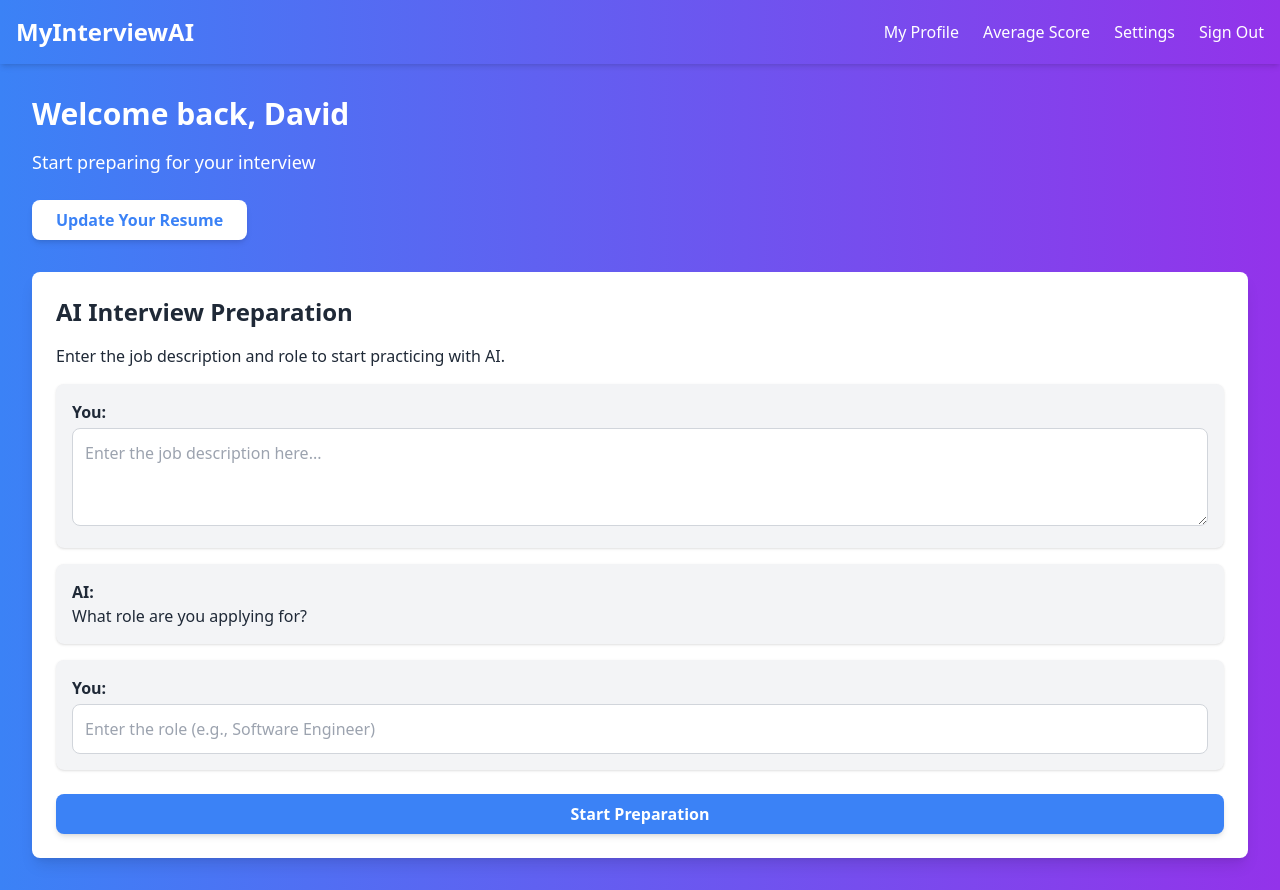
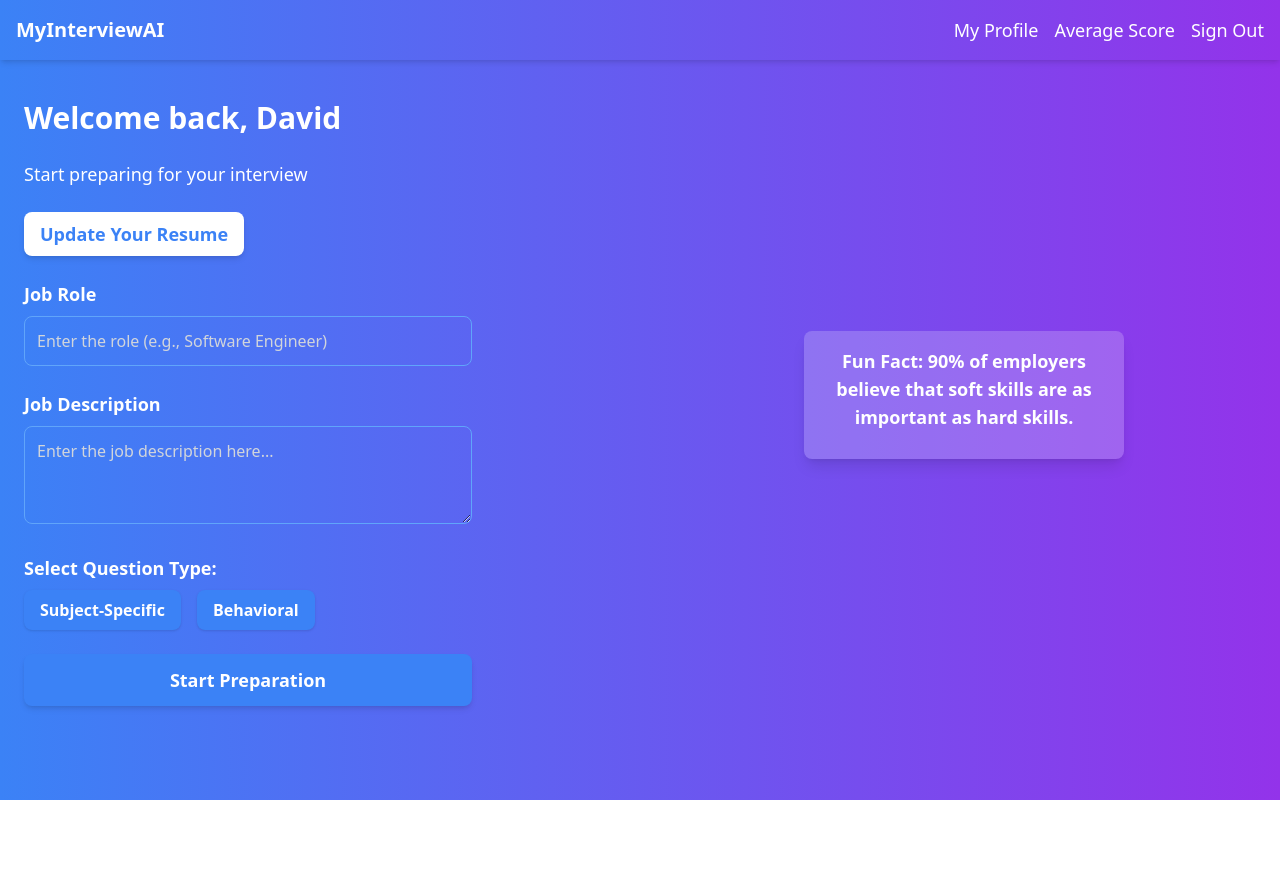
Before and after one commit to AkshayVoora/MyInterviewAI, a React (Create React App) app in the folder frontend/: page /dashboard in a window 1280 px wide. After the commit the page ends 800 px from the top, so only its background shows below. Built offline with nearby package versions, Linux system fonts and the light colour scheme.

Commit message:
Updated button styles for consistent UI on the Dashboard

```diff
--- /dev/null
+++ b/frontend/src/components/AnimatedTips.js
@@ -0,0 +1,29 @@
+import React, { useState, useEffect } from 'react';
+
+const tips = [
+   "Tip: Research the company's values and culture before your interview.",
+   "Fun Fact: 90% of employers believe that soft skills are as important as hard skills.",
+   "Did you know? Most interviewers decide within 5 minutes if a candidate is a good fit.",
+   "Pro Tip: Have examples ready to demonstrate your problem-solving skills.",
+   "Industry Insight: Many companies ask behavioral questions to assess cultural fit.",
+   "Quick Tip: Practice common interview questions with a friend or mirror.",
+];
+
+function AnimatedTips() {
+   const [currentTipIndex, setCurrentTipIndex] = useState(0);
+
+   useEffect(() => {
+      const interval = setInterval(() => {
+         setCurrentTipIndex((prevIndex) => (prevIndex + 1) % tips.length);
+      }, 5000); // Change tip every 5 seconds
+      return () => clearInterval(interval);
+   }, []);
+
+   return (
+      <div className="relative w-80 h-32 bg-white bg-opacity-20 rounded-lg p-4 shadow-lg text-white text-center overflow-hidden">
+         <p className="text-lg font-semibold animate-fade">{tips[currentTipIndex]}</p>
+      </div>
+   );
+}
+
+export default AnimatedTips;
--- a/frontend/src/pages/Dashboard.js
+++ b/frontend/src/pages/Dashboard.js
@@ -1,116 +1,88 @@
 // src/pages/Dashboard.js
 import React, { useState } from 'react';
 import { Link, useNavigate } from 'react-router-dom';
+import AnimatedTips from '../components/AnimatedTips';
 
 function Dashboard() {
    const [showSignOutModal, setShowSignOutModal] = useState(false);
+   const [selectedType, setSelectedType] = useState(null); // State to manage selected button
    const navigate = useNavigate();
 
-   const handleSignOut = () => {
-      setShowSignOutModal(true);
-   };
-
+   const handleSignOut = () => setShowSignOutModal(true);
    const confirmSignOut = () => {
       setShowSignOutModal(false);
-      navigate('/'); // Redirect to Home page
+      navigate('/');
    };
-
-   const cancelSignOut = () => {
-      setShowSignOutModal(false);
-   };
+   const cancelSignOut = () => setShowSignOutModal(false);
 
    return (
       <div className="min-h-screen bg-gradient-to-r from-blue-500 to-purple-600 text-white">
-         {/* Navbar */}
-         <nav className="flex items-center justify-between bg-transparent p-4 shadow-md">
-            <h1 className="text-2xl font-bold">MyInterviewAI</h1>
-
-            {/* Navbar Links */}
-            <div className="flex space-x-6">
-               <Link to="#profile" className="hover:text-gray-300">
-                  My Profile
-               </Link>
-               <Link to="#avg-score" className="hover:text-gray-300">
-                  Average Score
-               </Link>
-               <Link to="#settings" className="hover:text-gray-300">
-                  Settings
-               </Link>
-               <button onClick={handleSignOut} className="hover:text-gray-300">
-                  Sign Out
-               </button>
+         <nav className="w-full flex items-center justify-between bg-transparent p-4 shadow-md">
+            <h1 className="text-xl font-bold">MyInterviewAI</h1>
+            <div className="flex space-x-4 text-lg">
+               <Link to="#profile" className="hover:text-gray-300">My Profile</Link>
+               <Link to="#avg-score" className="hover:text-gray-300">Average Score</Link>
+               <button onClick={handleSignOut} className="hover:text-gray-300">Sign Out</button>
             </div>
          </nav>
 
-         {/* Dashboard Content */}
-         <div className="p-8">
-            <h2 className="text-3xl font-bold mb-4">Welcome back, David</h2>
-            <p className="text-lg mb-6">Start preparing for your interview</p>
+         <div className="flex">
+            {/* Left Side Content */}
+            <div className="flex-1 p-6">
+               <div className="mt-4 space-y-6">
+                  <h2 className="text-3xl font-bold mb-2">Welcome back, David</h2>
+                  <p className="text-lg mb-4">Start preparing for your interview</p>
+                  <Link to="#profile" className="inline-block px-4 py-2 bg-white text-blue-500 rounded-lg font-semibold shadow-md text-lg hover:bg-gray-200">Update Your Resume</Link>
 
-            {/* Update Resume Button */}
-            <Link to="#profile" className="inline-block px-6 py-2 bg-white text-blue-500 rounded-lg font-semibold shadow-md hover:bg-gray-200">
-               Update Your Resume
-            </Link>
-
-            {/* AI Interview Preparation Section */}
-            <div className="mt-8 p-6 bg-white rounded-lg shadow-lg text-gray-800">
-               <h3 className="text-2xl font-semibold mb-4">AI Interview Preparation</h3>
-               <p className="mb-4">Enter the job description and role to start practicing with AI.</p>
-
-               {/* Chat-style Input for Job Description and Role */}
-               <div className="space-y-4">
-                  <div className="bg-gray-100 p-4 rounded-lg shadow">
-                     <p className="font-semibold">You:</p>
-                     <textarea
-                        className="w-full p-3 mt-1 border border-gray-300 rounded-lg focus:outline-none focus:ring focus:ring-blue-100"
-                        rows="3"
-                        placeholder="Enter the job description here..."
-                     ></textarea>
-                  </div>
-                  <div className="bg-gray-100 p-4 rounded-lg shadow">
-                     <p className="font-semibold">AI:</p>
-                     <p>What role are you applying for?</p>
-                  </div>
-                  <div className="bg-gray-100 p-4 rounded-lg shadow">
-                     <p className="font-semibold">You:</p>
-                     <input
-                        type="text"
-                        className="w-full p-3 mt-1 border border-gray-300 rounded-lg focus:outline-none focus:ring focus:ring-blue-100"
-                        placeholder="Enter the role (e.g., Software Engineer)"
-                     />
+                  {/* Form Section */}
+                  <div className="space-y-6 max-w-md">
+                     <div>
+                        <label className="block text-lg font-semibold mb-2">Job Role</label>
+                        <input type="text" className="w-full p-3 bg-transparent border border-blue-400 rounded-lg text-white placeholder-gray-300 text-base focus:outline-none focus:ring focus:ring-blue-100" placeholder="Enter the role (e.g., Software Engineer)" />
+                     </div>
+                     <div>
+                        <label className="block text-lg font-semibold mb-2">Job Description</label>
+                        <textarea className="w-full p-3 bg-transparent border border-blue-400 rounded-lg text-white placeholder-gray-300 text-base focus:outline-none focus:ring focus:ring-blue-100" rows="3" placeholder="Enter the job description here..."></textarea>
+                     </div>
+                     <div>
+                        <label className="block text-lg font-semibold mb-2">Select Question Type:</label>
+                        <div className="flex space-x-4">
+                           <button
+                              onClick={() => setSelectedType('Subject-Specific')}
+                              className={`px-4 py-2 rounded-lg shadow text-base font-semibold focus:outline-none ${selectedType === 'Subject-Specific' ? 'bg-blue-500 text-white' : 'bg-blue-500 text-white hover:bg-blue-600'}`}>
+                              Subject-Specific
+                           </button>
+                           <button
+                              onClick={() => setSelectedType('Behavioral')}
+                              className={`px-4 py-2 rounded-lg shadow text-base font-semibold focus:outline-none ${selectedType === 'Behavioral' ? 'bg-blue-500 text-white' : 'bg-blue-500 text-white hover:bg-blue-600'}`}>
+                              Behavioral
+                           </button>
+                        </div>
+                     </div>
+                     <button
+                        type="button"
+                        className="w-full px-6 py-3 mt-4 rounded-lg shadow-md text-lg font-semibold bg-blue-500 text-white hover:bg-blue-600 focus:outline-none"
+                     >
+                        Start Preparation
+                     </button>
                   </div>
                </div>
+            </div>
 
-               {/* Start Preparation Button */}
-               <button
-                  type="button"
-                  className="w-full px-4 py-2 mt-6 bg-blue-500 text-white rounded-lg font-semibold shadow-md hover:bg-blue-600"
-               >
-                  Start Preparation
-               </button>
+            {/* Right Side: Animated Tips */}
+            <div className="flex-1 flex items-center justify-center p-4">
+               <AnimatedTips />
             </div>
          </div>
 
          {/* Sign Out Confirmation Modal */}
          {showSignOutModal && (
             <div className="fixed inset-0 flex items-center justify-center bg-black bg-opacity-50">
-               <div className="bg-gray-200 p-6 rounded-lg shadow-lg text-gray-800 w-80">
-                  <h3 className="text-xl font-semibold mb-4 text-center">
-                     Are you sure you want to <br /> sign out?
-                  </h3>
+               <div className="bg-gray-200 p-6 rounded-lg shadow-lg text-gray-800 w-72">
+                  <h3 className="text-lg font-semibold mb-4 text-center">Are you sure you want to <br /> sign out?</h3>
                   <div className="flex justify-center space-x-4">
-                     <button
-                        onClick={confirmSignOut}
-                        className="px-4 py-2 bg-red-500 text-white rounded-lg font-semibold hover:bg-red-600"
-                     >
-                        Yes
-                     </button>
-                     <button
-                        onClick={cancelSignOut}
-                        className="px-4 py-2 bg-gray-400 text-white rounded-lg font-semibold hover:bg-gray-500"
-                     >
-                        No
-                     </button>
+                     <button onClick={confirmSignOut} className="px-4 py-2 bg-red-500 text-white rounded-lg font-semibold text-base hover:bg-red-600">Yes</button>
+                     <button onClick={cancelSignOut} className="px-4 py-2 bg-gray-400 text-white rounded-lg font-semibold text-base hover:bg-gray-500">No</button>
                   </div>
                </div>
             </div>
```
Also changed, not shown: frontend/src/index.css (+145 -2 lines).
